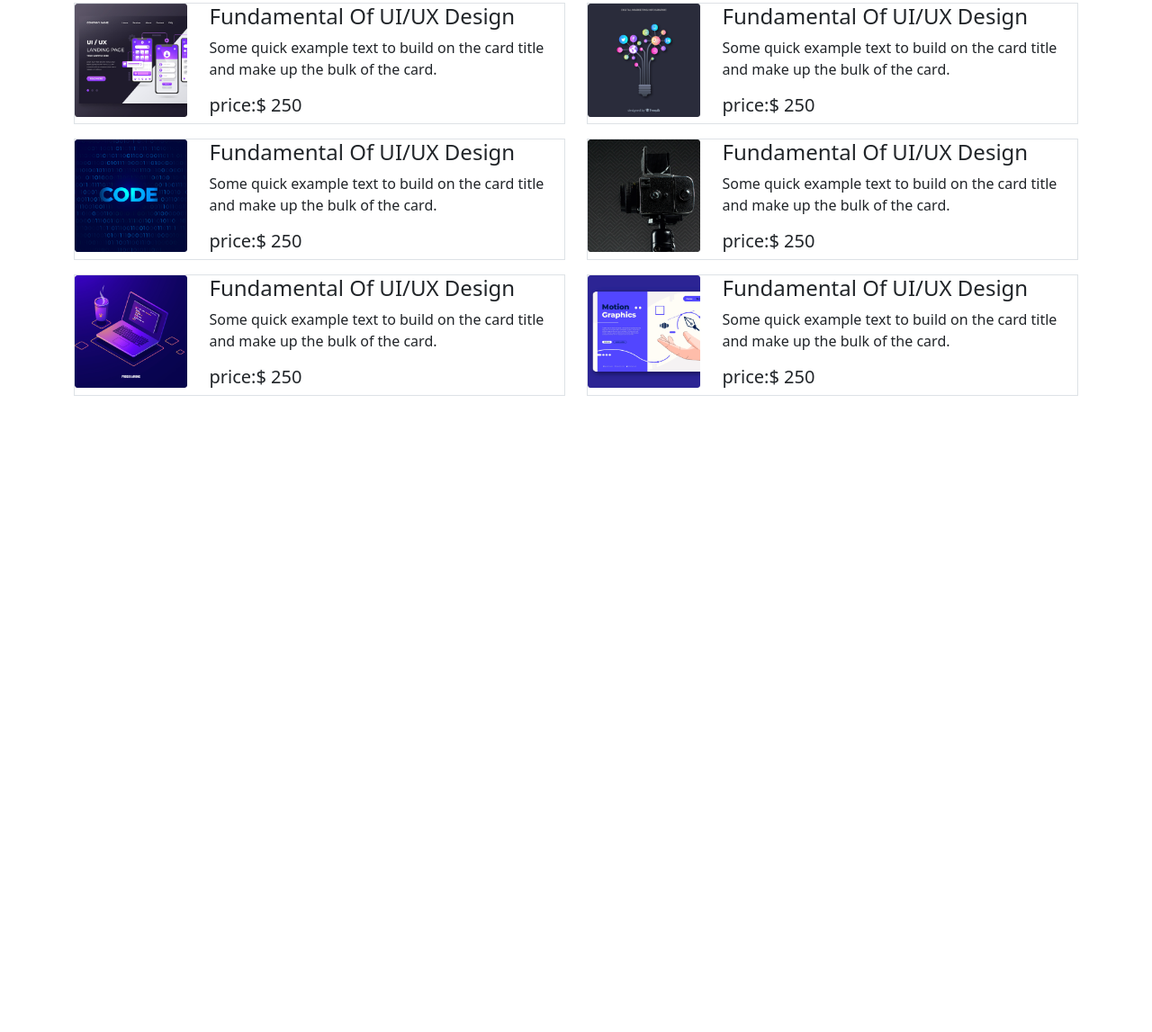
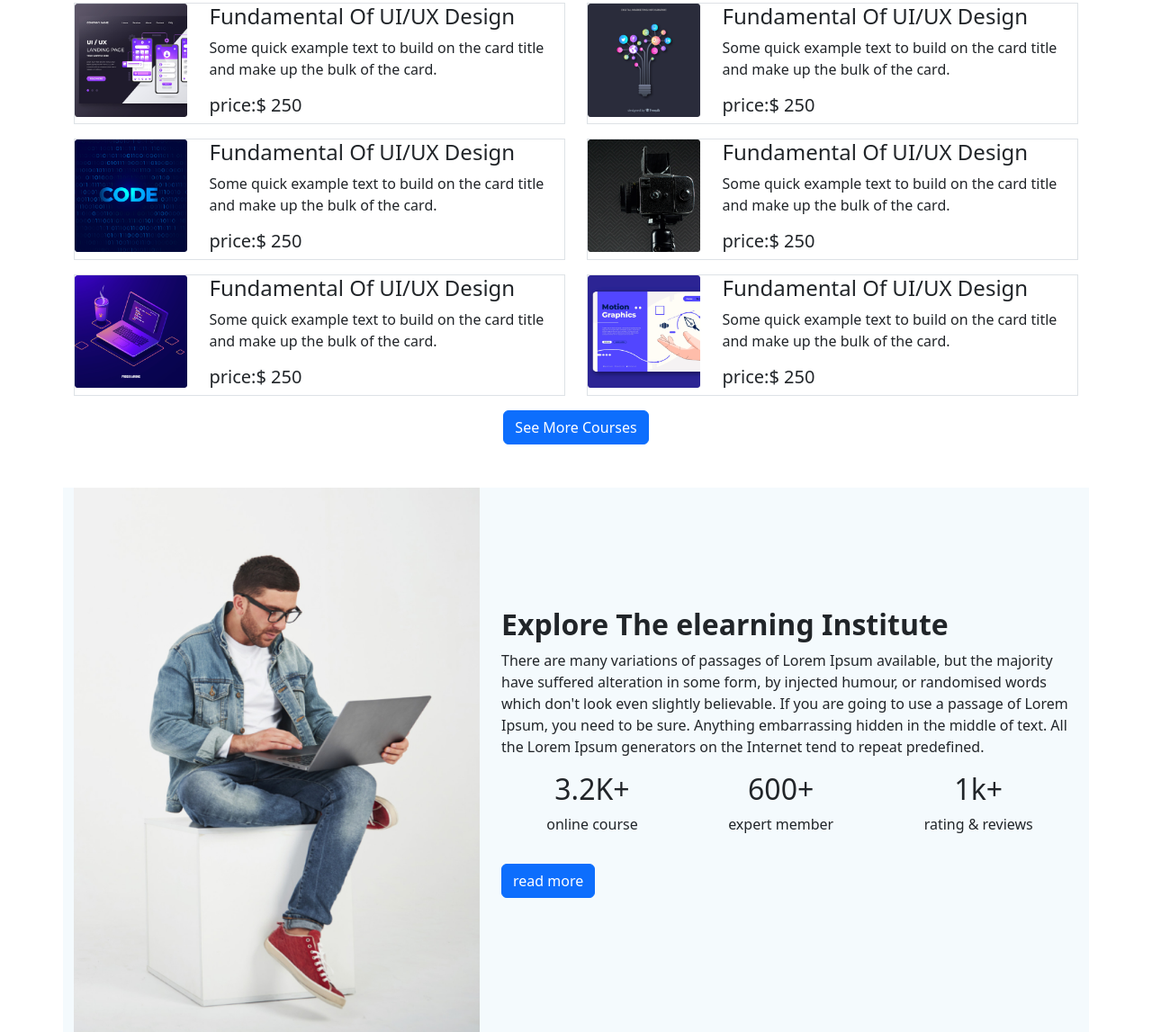
Before and after one commit to webnur/nur-tech, a plain HTML site: page index.html in a window 1280 px wide. Shown: the part 869-2016 px from the top of the page at 90% size. Before the commit the page ends 1325 px from the top, so only its background shows below. Drawn offline with nearby package versions, Linux system fonts and the light colour scheme.

Commit message:
elaring secion done

```diff
--- a/index.html
+++ b/index.html
@@ -82,7 +82,7 @@
 
 
         <!-- popular Courses section start  -->
-        <section>
+        <section class="mb-5">
             <!-- courses header title  -->
             <div class="w-50 mx-auto text-center">
                 <h2>Discover Our Popular Courses</h2>
@@ -106,7 +106,7 @@
                         </div>
                     </div>
                     <!-- course 2  -->
-                    <div class="d-flex justify-content-between border mb-3">
+                    <div class="d-flex justify-content-between flex-sm-column flex-md-row border mb-3">
                         <div>
                              <!-- course image thaumbnail  -->
                             <img width="100%" src="images/course/course-2.png" alt="">
@@ -119,7 +119,7 @@
                         </div>
                     </div>
                     <!-- course 3  -->
-                    <div class="d-flex justify-content-between border">
+                    <div class="d-flex justify-content-between flex-sm-column flex-md-row border">
                         <div>
                              <!-- course image thaumbnail  -->
                             <img width="100%" src="images/course/course-3.png" alt="">
@@ -134,7 +134,7 @@
                 </div>
                 <div class="col-lg-6">
                      <!-- course 4  -->
-                     <div class="d-flex justify-content-between border mb-3">
+                     <div class="d-flex justify-content-between flex-sm-column flex-md-row border mb-3">
                         <div>
                              <!-- course image thaumbnail  -->
                             <img width="100%" src="images/course/course-4.png" alt="">
@@ -147,7 +147,7 @@
                         </div>
                     </div>
                      <!-- course 5  -->
-                     <div class="d-flex justify-content-between border mb-3">
+                     <div class="d-flex justify-content-between flex-sm-column flex-md-row border mb-3">
                         <div>
                              <!-- course image thaumbnail  -->
                             <img width="100%" src="images/course/course-5.png" alt="">
@@ -161,7 +161,7 @@
                     </div>
 
                      <!-- course 6  -->
-                     <div class="d-flex justify-content-between border mb-3">
+                     <div class="d-flex justify-content-between flex-sm-column flex-md-row border mb-3">
                         <div>
                              <!-- course image thaumbnail  -->
                             <img width="100%" src="images/course/course-6.png" alt="">
@@ -178,8 +178,46 @@
 
                 </div>
             </div>
+            <div class="text-center">
+                <a class="btn btn-primary mx-auto" href="">See More Courses</a>
+            </div>
+
         </section>
         <!-- popular Courses section end  -->
+
+        <!-- elearning section start  -->
+        <section>
+            <div class="row"  style="background: #F4FAFD;">
+                <div class="col-md-5">
+                    <img class="img-fluid" src="images/working.png" alt="">
+                </div>
+                <div class="col-md-7 d-flex justify-content-center align-items-center">
+                    <div>
+                        <h2 class="fw-bold">Explore The elearning Institute</h2>
+                        <p>There are many variations of passages of Lorem Ipsum available, but the majority have suffered alteration in some form, by injected humour, or randomised words which don't look even slightly believable. If you are going to use a passage of Lorem Ipsum, you need to be sure.
+
+                            Anything embarrassing hidden in the middle of text. All the Lorem Ipsum generators on the Internet tend to repeat predefined.</p>
+
+                        <div class="d-flex justify-content-around text-center">
+                            <div>
+                                <h2>3.2K+</h2>
+                                <p>online course</p>
+                            </div>
+                            <div>
+                                <h2>600+ </h2>
+                                <p>expert member</p>
+                            </div>
+                            <div>
+                                <h2>1k+</h2>
+                                <p>rating & reviews</p>
+                            </div>
+                        </div>
+                        <a class="btn btn-primary my-3" href="">read more</a>
+                    </div>
+                </div>
+            </div>
+        </section>
+        <!-- elearning section end  -->
     </main>
     <footer>
 
```
